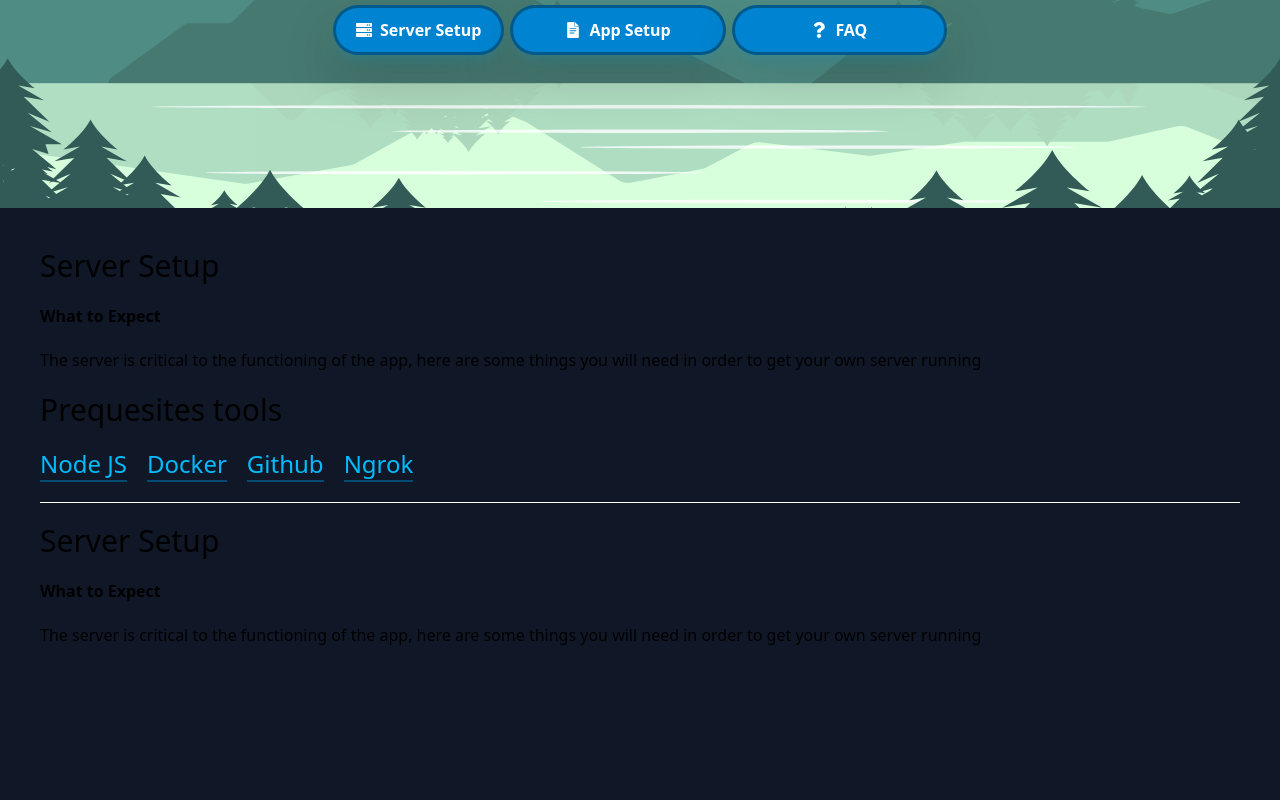
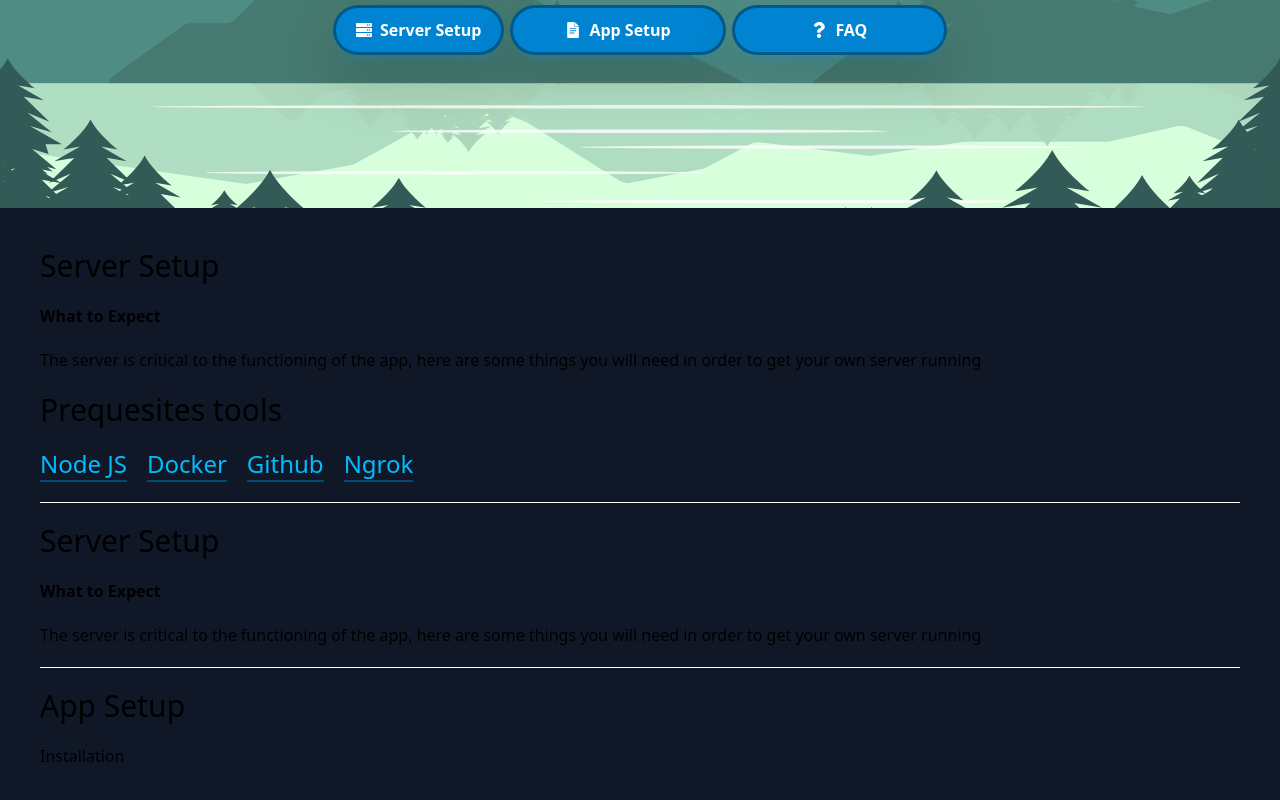
Before and after one commit to yashweblife/Ghara, a React (Vite) app in the folder client/web/GHARA/: page /learn-more in a window 1280 px wide. Shown: the part 330-1130 px from the top of the page. Built offline with nearby package versions, Linux system fonts and the light colour scheme.

Commit message:
add app setup section

```diff
--- a/client/web/GHARA/src/pages/LearnMode/LearnMore.tsx
+++ b/client/web/GHARA/src/pages/LearnMode/LearnMore.tsx
@@ -51,7 +51,9 @@ export default function Page() {
                 <Text className="text-center md:text-left">
                     The server is critical to the functioning of the app, here are some things you will need in order to get your own server running
                 </Text>
-
+                <hr className="text-white" />
+                <Text className="text-3xl text-center md:text-left" id='app-setup'>App Setup</Text>
+                <Text className="text-center md:text-left">Installation</Text>
             </Content>
         </>
     )
```
